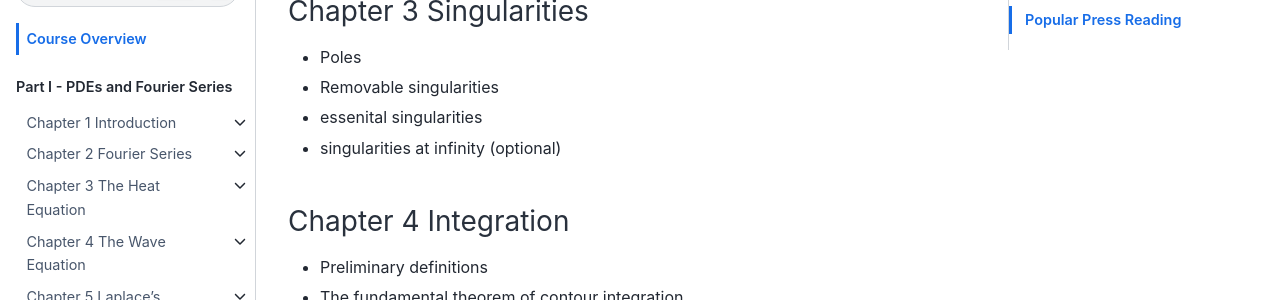
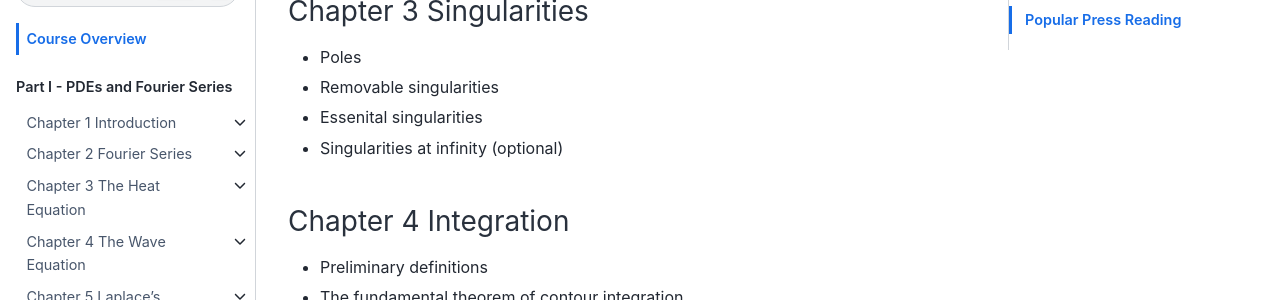
Before and after one commit to jjcrofts77/Advanced-Calculus-MATH20471, a Jupyter Book: the page built from intro.md, in a window 1280 px wide and 900 px high, scrolled down 1869 px. Shown: the part 153-453 px from the top of the window. Built offline with Jupyter Book 1.0.4 settings and Sphinx 7.4.7 and the Sphinx Book theme 1.1.4, drawn with Linux system fonts in a browser that asks for light colours.

```diff
--- a/intro.md
+++ b/intro.md
@@ -52,8 +52,8 @@ The second part of this course of lectures considers the extension of calculus t
 ### Chapter 3 Singularities
    - Poles
    - Removable singularities
-   - essenital singularities
-   - singularities at infinity (optional)
+   - Essenital singularities
+   - Singularities at infinity (optional)
 
 ### Chapter 4 Integration
    - Preliminary definitions
```
